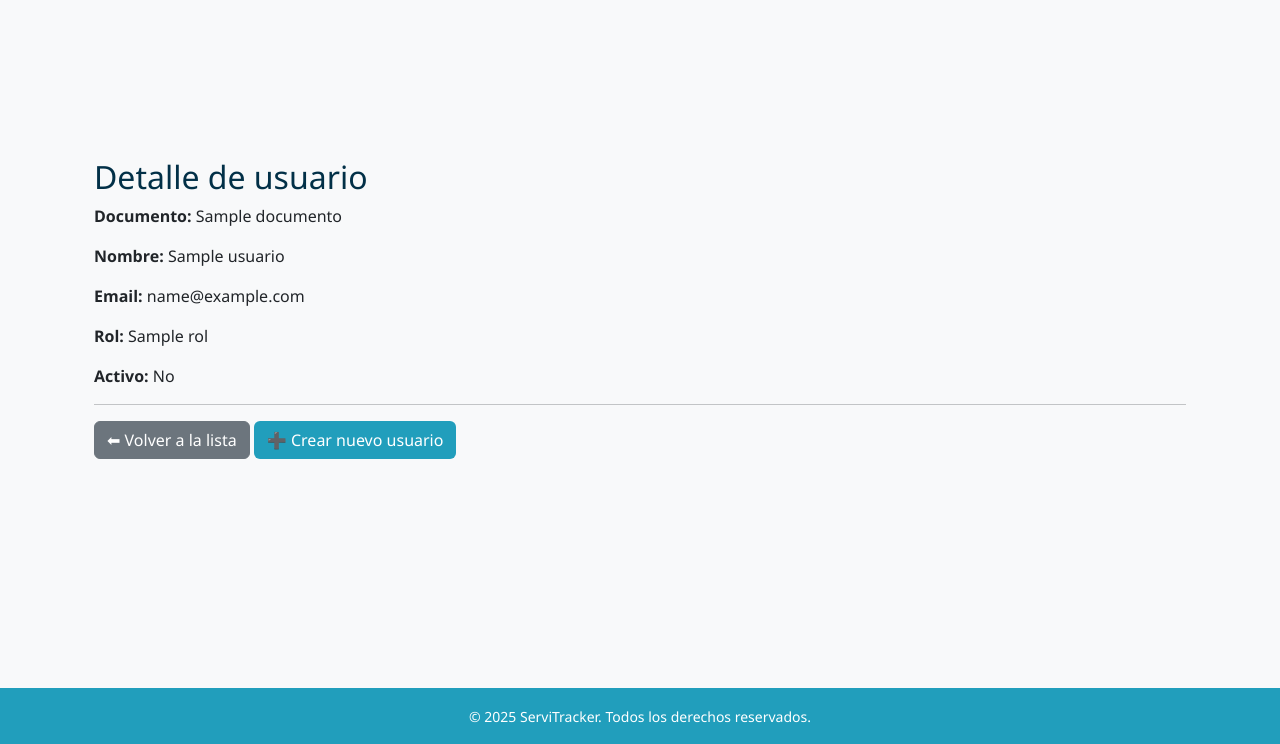
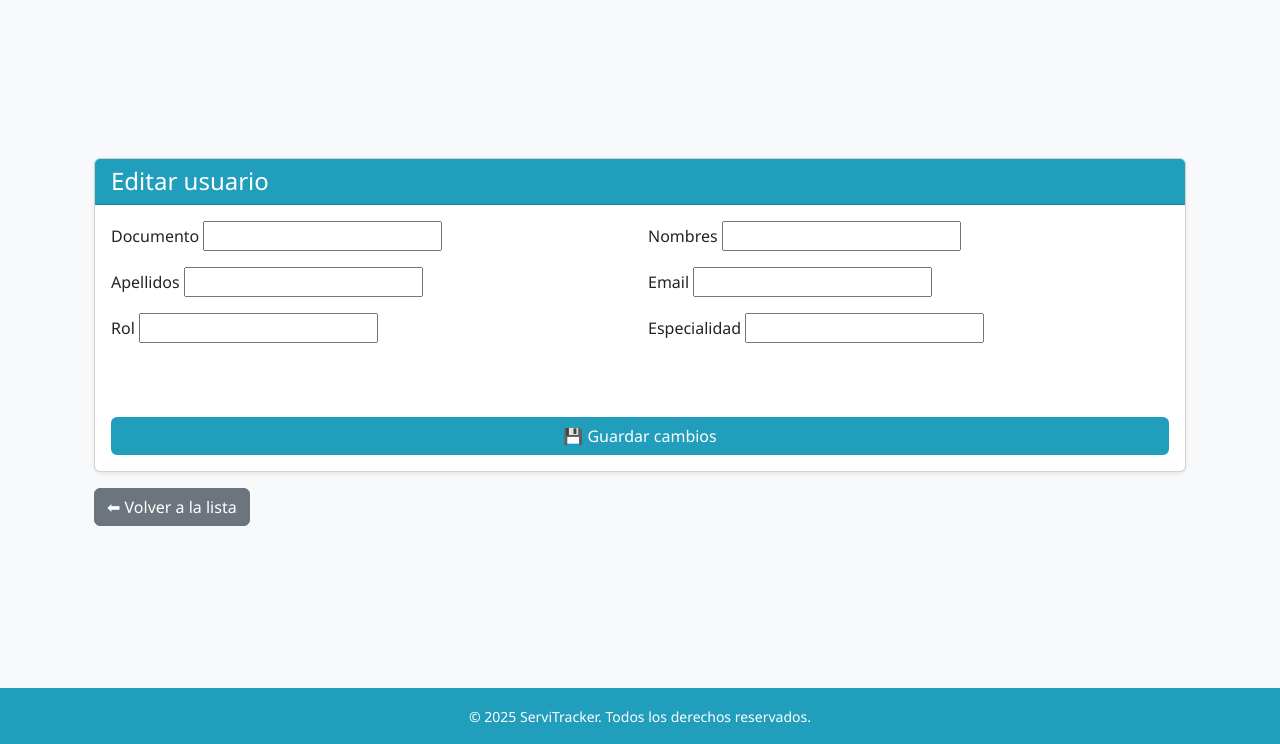
Before and after one commit to Estivon06/Estivon-ServiTracker-2, a Django app: template templates/usuarios/detalle_usuario.html in a window 1280 px wide. Shown: the part 56-800 px from the top of the page. Run offline with Django 3.2, Linux system fonts and the light colour scheme; the template is opened without the code that fills it: most values are stand-ins (such as "Sample title", 1, 10 or a date in 2020); form fields are guessed from the names that the template uses; some libraries are stand-ins or nearby versions.

Commit message:
dfgdfgdf

```diff
--- a/global_config/settings.py
+++ b/global_config/settings.py
@@ -41,6 +41,7 @@
     'propiedades',
     'pqr',
     'reportes',
+    "widget_tweaks",
 ]
 
 
--- a/propiedades/views.py
+++ b/propiedades/views.py
@@ -3,7 +3,7 @@
 from .models import Propiedad
 from .forms import PropiedadForm
 
-# 📋 Listar propiedades del usuario
+# 📋 Listar propiedades del usuario autenticado
 @login_required
 def lista_propiedades(request):
     propiedades = Propiedad.objects.filter(usuario=request.user)
@@ -34,7 +34,7 @@
             return redirect('lista_propiedades')
     else:
         form = PropiedadForm(instance=propiedad)
-    return render(request, 'propiedades/editar.html', {'form': form})
+    return render(request, 'propiedades/editar.html', {'form': form, 'propiedad': propiedad})
 
 # ❌ Eliminar propiedad
 @login_required
--- a/requirements.txt
+++ b/requirements.txt
@@ -3,3 +3,4 @@
 djangorestframework==3.16.1
 sqlparse==0.5.3
 tzdata==2025.2
+django-widget-tweaks==1.5.0
--- a/templates/reportes/dashboard.html
+++ b/templates/reportes/dashboard.html
@@ -37,6 +37,7 @@
 <div class="d-flex gap-3 mb-4">
     <a href="{% url 'lista_usuarios' %}" class="btn btn-blue-mid">👥 Gestionar Usuarios</a>
     <a href="{% url 'registro' %}" class="btn btn-orange-dark">➕ Registrar nuevo usuario</a>
+    <a href="{% url 'lista_propiedades' %}" class="btn btn-green-dark">🏠 Gestionar Propiedades</a>
 </div>
 
 <hr>
--- a/templates/usuarios/detalle_usuario.html
+++ b/templates/usuarios/detalle_usuario.html
@@ -1,51 +1,76 @@
 {% extends 'base.html' %}
-{% block title %}Detalle de Usuario | ServiTracker{% endblock %}
+{% load widget_tweaks %}
+{% block title %}Editar Usuario | ServiTracker{% endblock %}
 
 {% block content %}
 <div class="container my-5">
-    <h2 class="text-blue-dark">Detalle de usuario</h2>
-    <p><strong>Documento:</strong> {{ usuario.documento }}</p>
-    <p><strong>Nombre:</strong> {{ usuario.get_full_name }}</p>
-    <p><strong>Email:</strong> {{ usuario.email }}</p>
-    <p><strong>Rol:</strong> {{ usuario.rol }}</p>
-    <p><strong>Activo:</strong> {{ usuario.is_active|yesno:"Sí,No" }}</p>
+    <div class="card shadow-sm">
+        <div class="card-header bg-blue-mid text-white">
+            <h4 class="mb-0">Editar usuario</h4>
+        </div>
+        <div class="card-body">
+            <form method="post" class="row g-3">
+                {% csrf_token %}
 
-    {% if usuario.rol == "ciudadano" %}
-        <hr>
-        <h4 class="text-blue-mid">Propiedades</h4>
-        <ul>
-            {% for p in propiedades %}
-                <li>{{ p.direccion }} — {{ p.ciudad }}, {{ p.departamento }}</li>
-            {% empty %}
-                <li>No tiene propiedades registradas.</li>
-            {% endfor %}
-        </ul>
+                <!-- Documento -->
+                <div class="col-md-6">
+                    {{ form.documento.label_tag }}
+                    {{ form.documento|add_class:"form-control" }}
+                </div>
 
-        <h4 class="text-blue-mid">PQR creados</h4>
-        <ul>
-            {% for pqr in pqr_creados %}
-                <li>{{ pqr.descripcion }} ({{ pqr.estado }})</li>
-            {% empty %}
-                <li>No ha creado PQR.</li>
-            {% endfor %}
-        </ul>
-    {% elif usuario.rol == "tecnico" %}
-        <hr>
-        <h4 class="text-blue-mid">Especialidad</h4>
-        <p>{{ usuario.especialidad }}</p>
+                <!-- Nombre -->
+                <div class="col-md-6">
+                    {{ form.nombres.label_tag }}
+                    {{ form.nombres|add_class:"form-control" }}
+                </div>
 
-        <h4 class="text-blue-mid">PQR asignados</h4>
-        <ul>
-            {% for pqr in pqr_asignados %}
-                <li>{{ pqr.descripcion }} ({{ pqr.estado }})</li>
-            {% empty %}
-                <li>No tiene PQR asignados.</li>
-            {% endfor %}
-        </ul>
-    {% endif %}
+                <!-- Apellido -->
+                <div class="col-md-6">
+                    {{ form.apellidos.label_tag }}
+                    {{ form.apellidos|add_class:"form-control" }}
+                </div>
 
-    <hr>
-    <a href="{% url 'lista_usuarios' %}" class="btn btn-secondary">⬅ Volver a la lista</a>
-    <a href="{% url 'crear_usuario' %}" class="btn btn-blue-mid">➕ Crear nuevo usuario</a>
+                <!-- Email -->
+                <div class="col-md-6">
+                    {{ form.email.label_tag }}
+                    {{ form.email|add_class:"form-control" }}
+                </div>
+
+                <!-- Rol -->
+                <div class="col-md-6">
+                    {{ form.rol.label_tag }}
+                    {{ form.rol|add_class:"form-select" }}
+                </div>
+
+                <!-- Especialidad -->
+                <div class="col-md-6">
+                    {{ form.especialidad.label_tag }}
+                    {{ form.especialidad|add_class:"form-control" }}
+                </div>
+
+                <!-- Estado -->
+                <div class="col-md-4 form-check">
+                    {{ form.is_active }}
+                    {{ form.is_active.label_tag }}
+                </div>
+                <div class="col-md-4 form-check">
+                    {{ form.is_staff }}
+                    {{ form.is_staff.label_tag }}
+                </div>
+                <div class="col-md-4 form-check">
+                    {{ form.is_superuser }}
+                    {{ form.is_superuser.label_tag }}
+                </div>
+
+                <div class="col-12">
+                    <button type="submit" class="btn btn-blue-mid w-100 mt-3">💾 Guardar cambios</button>
+                </div>
+            </form>
+        </div>
+    </div>
+
+    <div class="mt-3">
+        <a href="{% url 'lista_usuarios' %}" class="btn btn-secondary">⬅ Volver a la lista</a>
+    </div>
 </div>
 {% endblock %}
--- a/usuarios/urls.py
+++ b/usuarios/urls.py
@@ -11,4 +11,5 @@
     # Gestión interna de usuarios (solo para admin/agente)
     path("lista/", views.lista_usuarios, name="lista_usuarios"),
     path("nuevo/", views.crear_usuario, name="crear_usuario"),
+    path("detalle/<int:pk>/", views.detalle_usuario, name="detalle_usuario"),  # ✅ aquí
 ]
```
Also changed, not shown: propiedades/forms.py (+6 -5 lines), templates/propiedades/crear.html (+11 -7 lines), templates/propiedades/editar.html (+11 -7 lines), templates/propiedades/eliminar.html (+11 -8 lines), templates/propiedades/lista.html (+16 -12 lines), templates/usuarios/lista_usuarios.html (+6 -1 lines), usuarios/views.py (+11 -2 lines).
